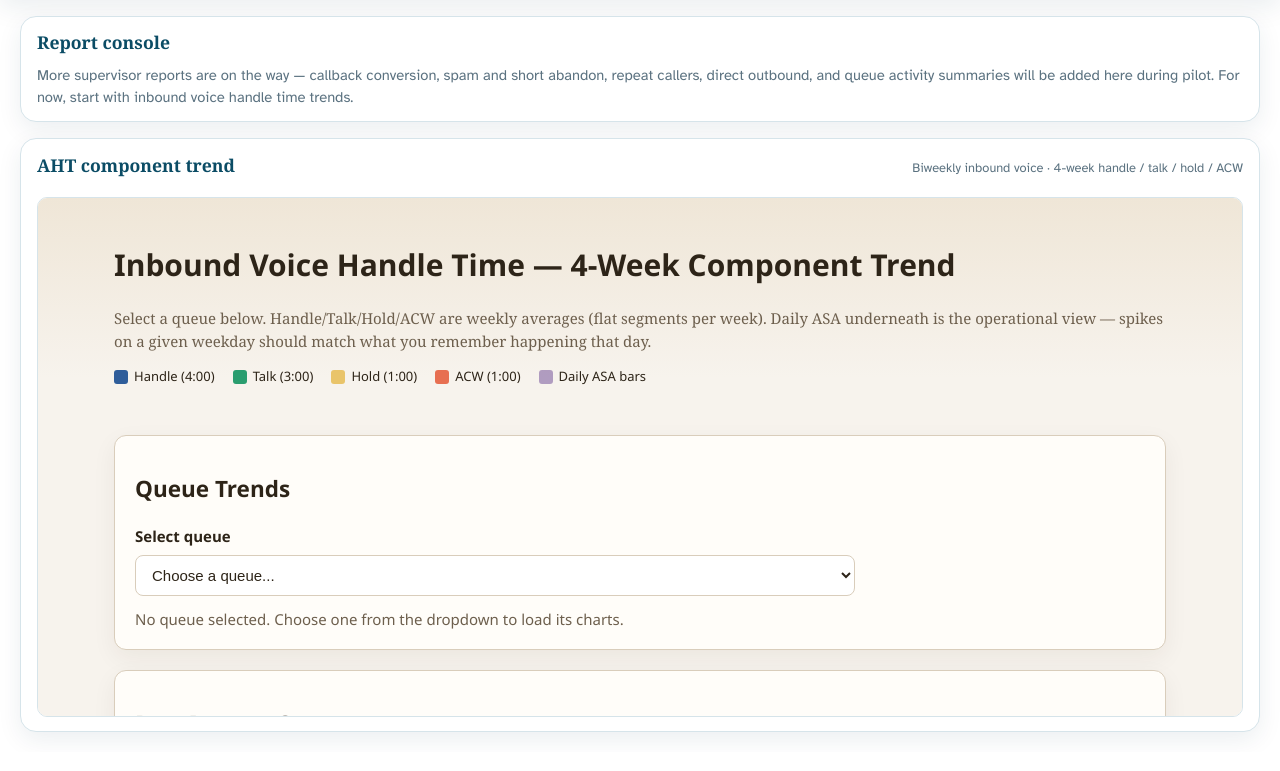
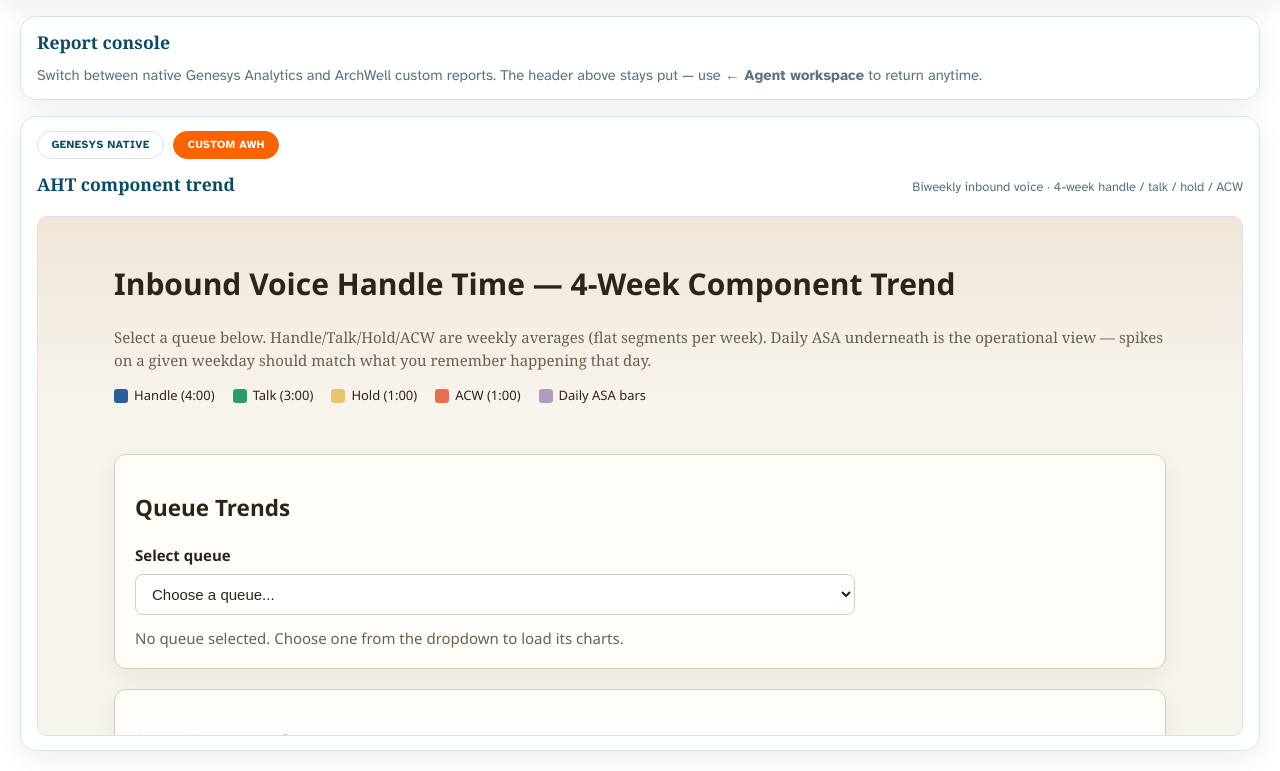
Before and after one commit to indyman2012/genesys-ops-demo, a Flask app: page /agent/reports in a window 1280 px wide. Shown: the part 119-890 px from the top of the page. Before the commit the page ends 854 px from the top, so only its background shows below. Run offline with Flask 3, Linux system fonts and the light colour scheme; some web fonts are replaced.

Commit message:
Add tabbed supervisor reports with Genesys Native and Custom AWH views.
Keeps ArchWell shell navigation while embedding Analytics Workspace or custom AHT reports, with popup fallback and regional apps URL config.

```diff
--- a/app/agent_workspace/routes.py
+++ b/app/agent_workspace/routes.py
@@ -6,6 +6,7 @@ from flask import Blueprint, Response, jsonify, render_template, request
 
 from app.agent_workspace.demo_reports import aht_trend_report_html
 from app.agent_workspace.demo_state import demo_state
+from core.config import genesys_analytics_dashboards_url
 from core.paths import PROJECT_ROOT
 
 agent_bp = Blueprint("agent", __name__, url_prefix="/agent")
@@ -28,6 +29,7 @@ def reports():
     return render_template(
         "agent_workspace/reports.html",
         demo_mode=bool(current_app.config.get("DEMO_MODE")),
+        genesys_analytics_url=genesys_analytics_dashboards_url(),
     )
 
 
--- a/core/config.py
+++ b/core/config.py
@@ -52,7 +52,10 @@ def load_client_env(env_path: Path | None = None) -> Path:
 
 
 def normalize_region(raw: str | None = None) -> str:
-    load_client_env()
+    try:
+        load_client_env()
+    except FileNotFoundError:
+        pass
     value = (raw or env_first(
         "GENESYS_REGION",
         "PURECLOUD_REGION",
@@ -94,6 +97,20 @@ def get_login_host(region: str | None = None) -> str:
     return f"https://login.{domain}"
 
 
+def get_apps_host(region: str | None = None) -> str:
+    explicit = env_first("GENESYS_APPS_BASE", "PURECLOUD_APPS_BASE")
+    if explicit:
+        return explicit.rstrip("/")
+    domain = region_domain(region)
+    if domain == "mypurecloud.com":
+        return "https://apps.mypurecloud.com"
+    return f"https://apps.{domain}"
+
+
+def genesys_analytics_dashboards_url(region: str | None = None) -> str:
+    return f"{get_apps_host(region)}/directory/#/analytics/dashboards"
+
+
 def get_client_credentials() -> tuple[str, str]:
     load_client_env()
     client_id = env_first("GENESYS_CLIENT_ID", "PURECLOUD_CLIENT_ID", "CLIENT_ID")
--- /dev/null
+++ b/static/agent_workspace/reports.js
@@ -0,0 +1,58 @@
+(function () {
+  const config = window.AWH_REPORTS || {};
+  const genesysUrl = config.genesysUrl || "";
+  const tabs = Array.from(document.querySelectorAll("[data-report-tab]"));
+  const panels = Array.from(document.querySelectorAll("[data-report-panel]"));
+  const storageKey = "awh-report-tab";
+
+  function activate(tabId) {
+    tabs.forEach((tab) => {
+      const active = tab.dataset.reportTab === tabId;
+      tab.classList.toggle("is-active", active);
+      tab.setAttribute("aria-selected", active ? "true" : "false");
+    });
+
+    panels.forEach((panel) => {
+      const active = panel.dataset.reportPanel === tabId;
+      panel.classList.toggle("hidden", !active);
+      if (!active) {
+        return;
+      }
+      const iframe = panel.querySelector("iframe[data-lazy-src]");
+      if (iframe && !iframe.getAttribute("src")) {
+        iframe.setAttribute("src", iframe.dataset.lazySrc);
+      }
+    });
+
+    try {
+      localStorage.setItem(storageKey, tabId);
+    } catch (_err) {
+      /* ignore */
+    }
+  }
+
+  tabs.forEach((tab) => {
+    tab.addEventListener("click", () => activate(tab.dataset.reportTab));
+  });
+
+  document.querySelectorAll("[data-genesys-popup]").forEach((button) => {
+    button.addEventListener("click", () => {
+      if (!genesysUrl) {
+        return;
+      }
+      window.open(genesysUrl, "genesys-analytics", "noopener,noreferrer,width=1280,height=900");
+    });
+  });
+
+  let initialTab = config.defaultTab || "custom";
+  try {
+    const saved = localStorage.getItem(storageKey);
+    if (saved && tabs.some((tab) => tab.dataset.reportTab === saved)) {
+      initialTab = saved;
+    }
+  } catch (_err) {
+    /* ignore */
+  }
+
+  activate(initialTab);
+})();
--- a/static/archwell/shell.css
+++ b/static/archwell/shell.css
@@ -392,11 +392,104 @@ code {
   line-height: 1.5;
 }
 
-.reports-embed-card {
+.reports-embed-card,
+.reports-tabbed-card {
   flex: 1 1 auto;
   min-height: 0;
   display: flex;
   flex-direction: column;
+}
+
+.reports-tab-bar {
+  display: flex;
+  flex-wrap: wrap;
+  gap: 0.55rem;
+  margin-bottom: 0.85rem;
+}
+
+.reports-tab-btn {
+  font-family: var(--font-body);
+  font-size: 0.68rem;
+  font-weight: 700;
+  letter-spacing: 0.04em;
+  text-transform: uppercase;
+  color: var(--aw-navy);
+  background: var(--aw-white);
+  border: 1px solid var(--aw-border);
+  border-radius: 999px;
+  padding: 0.4rem 0.85rem;
+  cursor: pointer;
+  transition: background-color 0.2s, color 0.2s, border-color 0.2s;
+}
+
+.reports-tab-btn:hover,
+.reports-tab-btn:focus {
+  border-color: var(--aw-blue);
+  color: var(--aw-blue);
+}
+
+.reports-tab-btn.is-active {
+  color: var(--aw-white);
+  background: var(--aw-orange);
+  border-color: var(--aw-orange);
+}
+
+.reports-tab-btn.is-active:hover,
+.reports-tab-btn.is-active:focus {
+  color: var(--aw-navy);
+  background: var(--aw-yellow);
+  border-color: var(--aw-yellow);
+}
+
+.reports-tab-panel {
+  flex: 1 1 auto;
+  min-height: 0;
+  display: flex;
+  flex-direction: column;
+}
+
+.reports-genesys-note {
+  margin: 0 0 0.65rem;
+  padding: 0.55rem 0.75rem;
+  border-radius: 8px;
+  background: var(--aw-orange-light);
+  color: var(--aw-gray-body);
+  font-size: 0.88rem;
+  line-height: 1.45;
+}
+
+.reports-genesys-actions {
+  display: flex;
+  flex-wrap: wrap;
+  align-items: center;
+  gap: 0.65rem;
+  margin-bottom: 0.65rem;
+}
+
+.reports-popup-btn {
+  font-family: var(--font-body);
+  font-size: 0.78rem;
+  font-weight: 700;
+  letter-spacing: 0.03em;
+  text-transform: uppercase;
+  color: var(--aw-white);
+  background: var(--aw-navy);
+  border: 1px solid var(--aw-navy);
+  border-radius: 999px;
+  padding: 0.4rem 0.85rem;
+  cursor: pointer;
+}
+
+.reports-popup-btn:hover,
+.reports-popup-btn:focus {
+  background: var(--aw-blue);
+  border-color: var(--aw-blue);
+}
+
+.reports-genesys-hint {
+  margin: 0;
+  color: var(--aw-muted);
+  font-size: 0.82rem;
 }
 
 .reports-embed-header {
--- a/templates/agent_workspace/reports.html
+++ b/templates/agent_workspace/reports.html
@@ -9,7 +9,7 @@
   <link rel="preconnect" href="https://fonts.gstatic.com" crossorigin>
   <link rel="stylesheet" href="https://fonts.googleapis.com/css2?family=Atkinson+Hyperlegible:ital,wght@0,400;0,700;1,400&display=swap">
   <link rel="stylesheet" href="https://use.typekit.net/rne2uiy.css">
-  <link rel="stylesheet" href="{{ url_for('static', filename='archwell/shell.css') }}?v=1">
+  <link rel="stylesheet" href="{{ url_for('static', filename='archwell/shell.css') }}?v=2">
 </head>
 <body class="reports-page{% if demo_mode %} demo-mode{% endif %}">
   <div class="app-shell">
@@ -44,13 +44,74 @@
     <section class="card reports-intro">
       <h2>Report console</h2>
       <p class="reports-more-note">
-        More supervisor reports are on the way — callback conversion, spam and short abandon,
-        repeat callers, direct outbound, and queue activity summaries will be added here during pilot.
-        For now, start with inbound voice handle time trends.
+        Switch between native Genesys Analytics and ArchWell custom reports.
+        The header above stays put — use <strong>← Agent workspace</strong> to return anytime.
       </p>
     </section>
 
-    <section class="card reports-embed-card">
+    <section class="card reports-tabbed-card">
+      <div class="reports-tab-bar" role="tablist" aria-label="Report sources">
+        <button
+          type="button"
+          class="reports-tab-btn"
+          role="tab"
+          id="tab-genesys"
+          data-report-tab="genesys"
+          aria-selected="false"
+          aria-controls="panel-genesys"
+        >
+          Genesys Native
+        </button>
+        <button
+          type="button"
+          class="reports-tab-btn is-active"
+          role="tab"
+          id="tab-custom"
+          data-report-tab="custom"
+          aria-selected="true"
+          aria-controls="panel-custom"
+        >
+          Custom AWH
+        </button>
+      </div>
+
+      <div
+        id="panel-genesys"
+        class="reports-tab-panel hidden"
+        role="tabpanel"
+        aria-labelledby="tab-genesys"
+        data-report-panel="genesys"
+      >
+        <div class="reports-embed-header">
+          <h2>Genesys Analytics Workspace</h2>
+          <span class="hint">Built-in dashboards supervisors already use in Genesys Cloud</span>
+        </div>
+        {% if demo_mode %}
+        <p class="reports-genesys-note">
+          Demo hosts cannot embed Genesys login. In production, Analytics loads inline when your org allows iframe embedding.
+        </p>
+        {% endif %}
+        <div class="reports-genesys-actions">
+          <button type="button" class="reports-popup-btn" data-genesys-popup>
+            Open Genesys in window
+          </button>
+          <span class="reports-genesys-hint">Keeps this page open with the back link above.</span>
+        </div>
+        <iframe
+          class="reports-embed-frame"
+          data-lazy-src="{{ genesys_analytics_url }}"
+          title="Genesys Analytics Workspace"
+          loading="lazy"
+        ></iframe>
+      </div>
+
+      <div
+        id="panel-custom"
+        class="reports-tab-panel"
+        role="tabpanel"
+        aria-labelledby="tab-custom"
+        data-report-panel="custom"
+      >
         <div class="reports-embed-header">
           <h2>AHT component trend</h2>
           <span class="hint">Biweekly inbound voice · 4-week handle / talk / hold / ACW</span>
@@ -61,8 +122,17 @@
           title="AHT component trend report"
           loading="lazy"
         ></iframe>
+      </div>
     </section>
   </main>
   </div>
+
+  <script>
+    window.AWH_REPORTS = {
+      genesysUrl: {{ genesys_analytics_url | tojson }},
+      defaultTab: "custom"
+    };
+  </script>
+  <script src="{{ url_for('static', filename='agent_workspace/reports.js') }}?v=1"></script>
 </body>
 </html>
```
Lines whose indentation alone changed are shown as unchanged.
